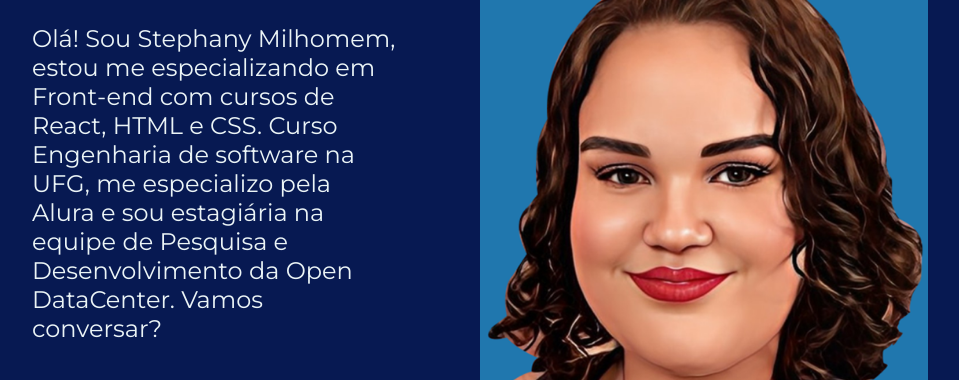
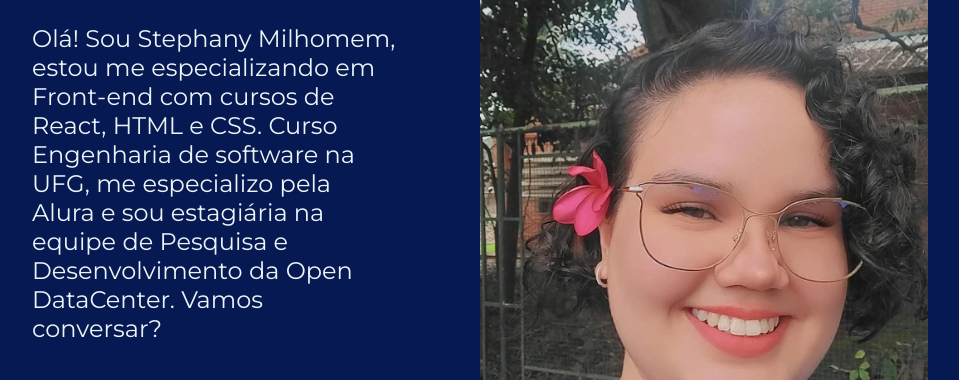
Before and after one commit to StephanyMil/Meu-Portifolio, a plain HTML site: page index.html in a window 1280 px wide. Shown: the part 405-785 px from the top of the page, without its empty margins (160-1119 px from the left). Drawn offline with nearby package versions, Linux system fonts and the light colour scheme.

Commit message:
Update main image

```diff
--- a/index.html
+++ b/index.html
@@ -34,7 +34,7 @@
                 </a>
             </div>
         </section>
-        <img class="apresentacao__imagem" src="./assets/open.png" alt="Foto de perfil da Stephany na Open Datacenter">
+        <img class="apresentacao__imagem" src="./assets/Mídia.png" alt="Foto de perfil da Stephany na Open Datacenter">
     </main>
     <footer class="rodape">
         <p>Desenvolvido para a Alura.</p>
```
Also changed, not shown: assets/Mídia.png (added), 1 other file.
